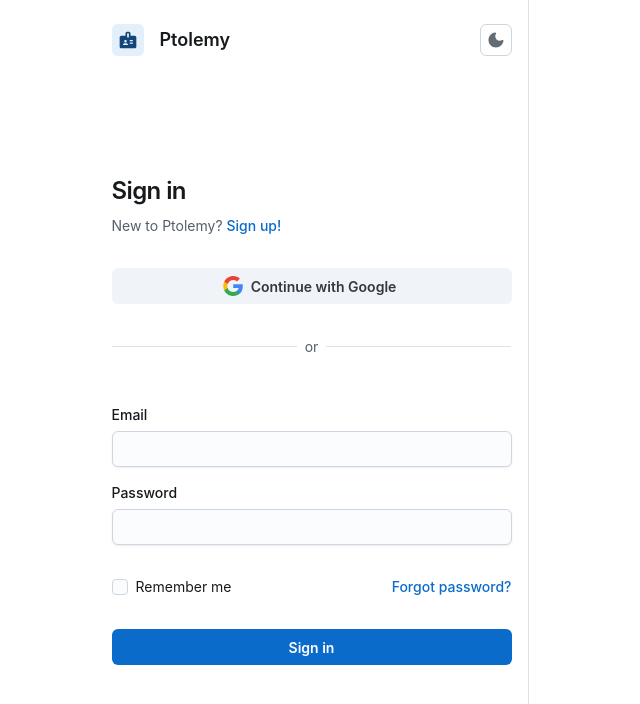
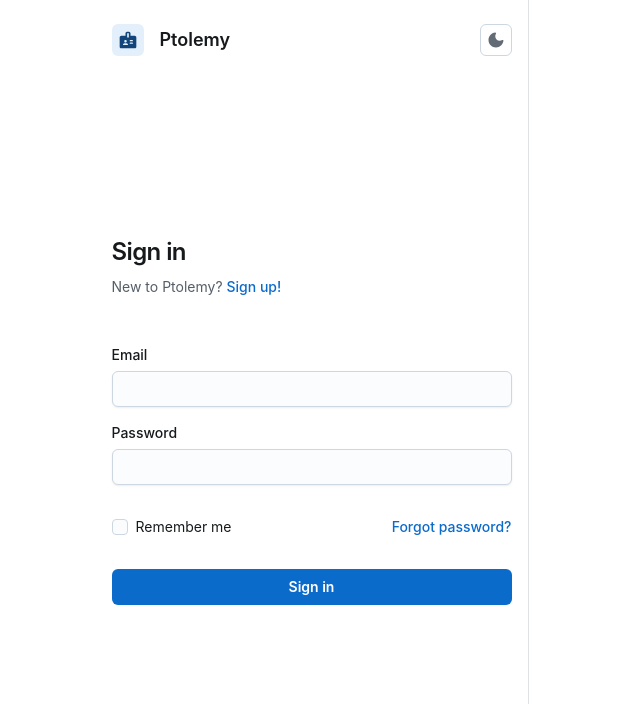
Before and after one commit to laceywash31700/ptolomy, a React (Vite) app: page / in a window 1280 px wide. Shown: the top 704 px of the page, without its empty margins (328-968 px from the left). Built offline with nearby package versions, Linux system fonts and the light colour scheme; no server answers; the database is empty.

Commit message:
added a way to change the maps based off of a list in the db

```diff
--- a/src/Firebase/firebase.js
+++ b/src/Firebase/firebase.js
@@ -1,10 +1,10 @@
 
 // Import the functions you need from the SDKs you need
 import { initializeApp } from "firebase/app";
-import { getStorage , ref, uploadBytes } from "firebase/storage";
+import { getStorage , ref,  } from "firebase/storage";
 import { collection, getFirestore } from "firebase/firestore";
-import { getAuth } from "firebase/auth";
-import { getAnalytics } from "firebase/analytics";
+import { getAuth, GoogleAuthProvider} from "firebase/auth";
+
 // TODO: Add SDKs for Firebase products that you want to use
 // https://firebase.google.com/docs/web/setup#available-libraries
 
@@ -33,7 +33,6 @@
 const app = initializeApp(firebaseConfig);
 
 const storage = getStorage(app);
-const analytics = getAnalytics(app);
 
 export const auth = getAuth();
 export const db = getFirestore(app);
@@ -43,4 +42,5 @@
 export const mapsCollection = collection(db, "maps");
 export const tokensCollection = collection(db, "tokens");
 
+
 export default app;
--- a/src/LogIn/Index.tsx
+++ b/src/LogIn/Index.tsx
@@ -16,7 +16,6 @@
 import DarkModeRoundedIcon from "@mui/icons-material/DarkModeRounded";
 import LightModeRoundedIcon from "@mui/icons-material/LightModeRounded";
 import BadgeRoundedIcon from "@mui/icons-material/BadgeRounded";
-import GoogleIcon from "./GoogleIcon";
 import { auth, db } from "../Firebase/firebase";
 import {
   createUserWithEmailAndPassword,
@@ -94,7 +93,7 @@
           lastName: data.lastName,
           email: user.email,
         });
-       console.log("User is registered successfully with", user.uid);
+        console.log("User is registered successfully with", user.uid);
       }
       toast.success("User Registered Successfully!!", {
         position: "top-center",
@@ -132,7 +131,6 @@
       });
     }
   };
-
   return (
     <CssVarsProvider theme={customTheme} disableTransitionOnChange>
       <CssBaseline />
@@ -252,23 +250,6 @@
                     </Link>
                   </Typography>
                 </Stack>
-                <Button
-                  variant="soft"
-                  color="neutral"
-                  fullWidth
-                  startDecorator={<GoogleIcon />}
-                >
-                  Continue with Google
-                </Button>
-                <Divider
-                  sx={(theme) => ({
-                    [theme.getColorSchemeSelector("light")]: {
-                      color: { xs: "#FFF", md: "text.tertiary" },
-                    },
-                  })}
-                >
-                  or
-                </Divider>
                 <Stack sx={{ gap: 4, mt: 2 }}>
                   <form onSubmit={handleSignIn}>
                     <FormControl required>
--- a/src/MapList/Index.jsx
+++ b/src/MapList/Index.jsx
@@ -12,10 +12,6 @@
   const [gData, setGData] = useState([]);
   const [expandedKeys] = useState(["0-0", "0-0-0", "0-0-0-0"]);
 
-  const changeMap = (map) => {
-    setSrc(map);
-  };
-
   // Prepare the tree data based on the maps
   const mapData = maps.map((map) => ({
     title: (
@@ -24,7 +20,7 @@
           src={map.asset}
           alt={map.id}
           style={{ maxWidth: "inherit" }}
-          onClick={() => changeMap(map.asset)}
+          onClick={() => setSrc(map.asset)}
         />
       </AspectRatio>
     ),
```
Also changed, not shown: 2 other files (tests, documents, lock files or other folders).
